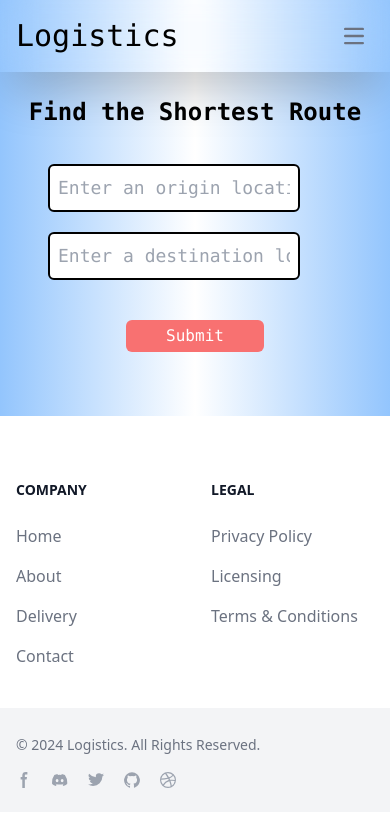
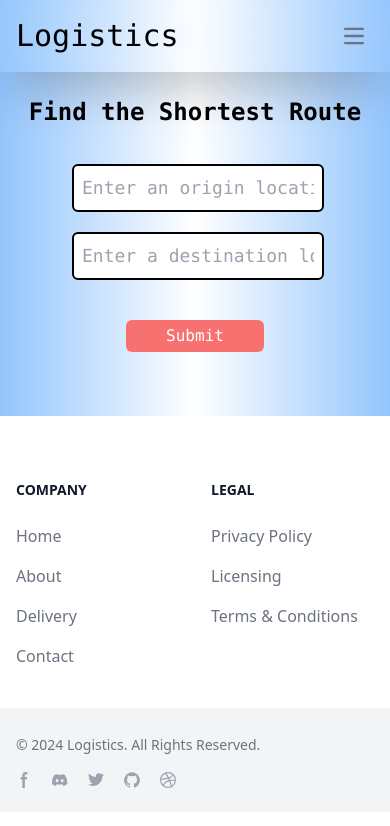
Before and after one commit to Deepakraja03/PEC, a React (Create React App) app in the folder front/: page /delivery in a window 390 px wide. Shown: the top 826 px of the page. Built offline with nearby package versions, Linux system fonts and the light colour scheme.

Commit message:
mobile view update

```diff
--- a/front/src/components/MapMatrix.js
+++ b/front/src/components/MapMatrix.js
@@ -95,7 +95,7 @@ const MapMatrix = () => {
         <div className=' pt-24 text-2xl md:pt-28 text-black flex justify-center md:text-4xl font-bold'>
             Find the Shortest Route
         </div>
-        <div className='block items-center mx-10 pl-4c md:mx-0 pt-4 md:flex md:justify-center md:pt-24'>
+        <div className='block items-center mx-10 pl-6 md:mx-0 pt-4 md:flex md:justify-center md:pt-24'>
             <div>
                 <input
                 type="text"
```
